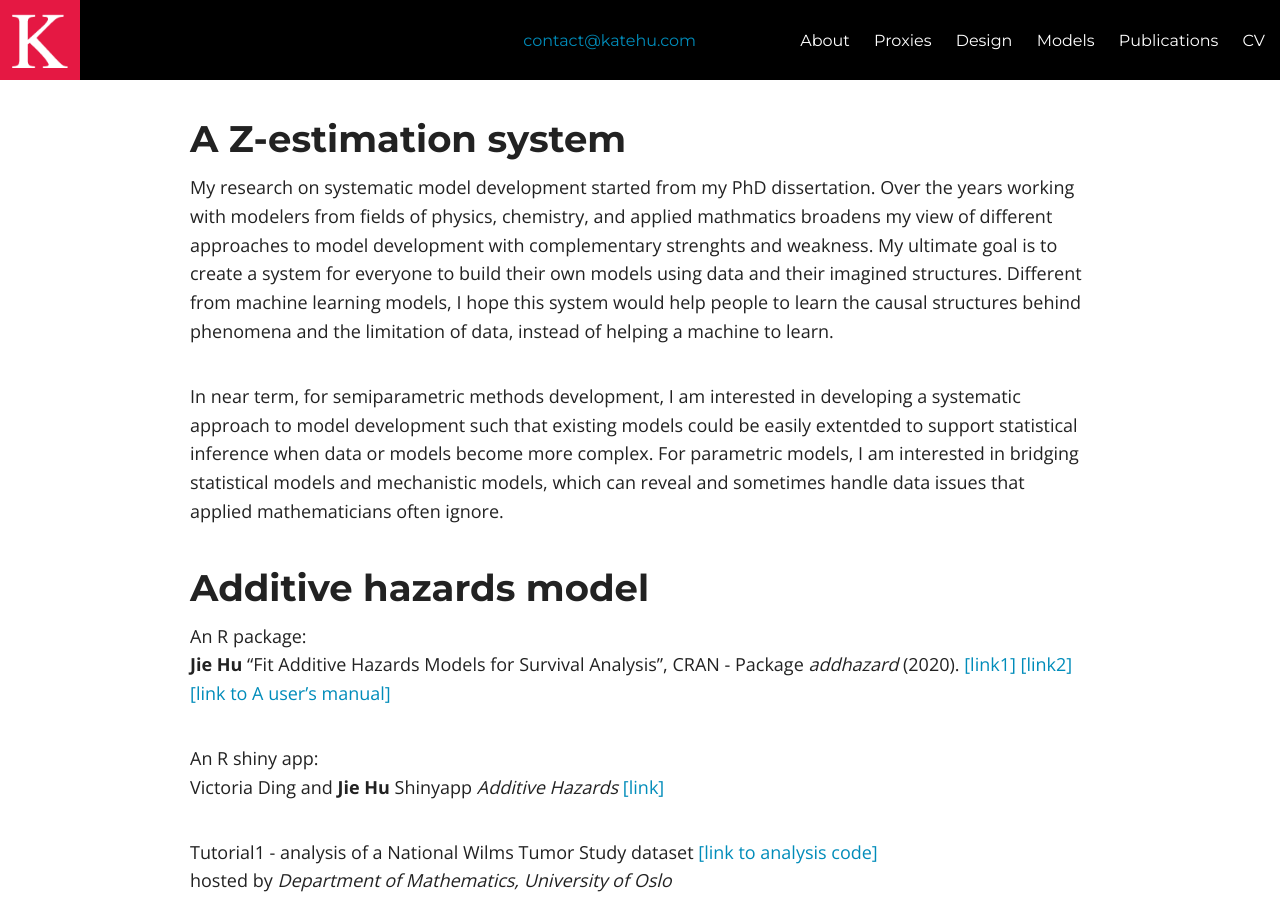
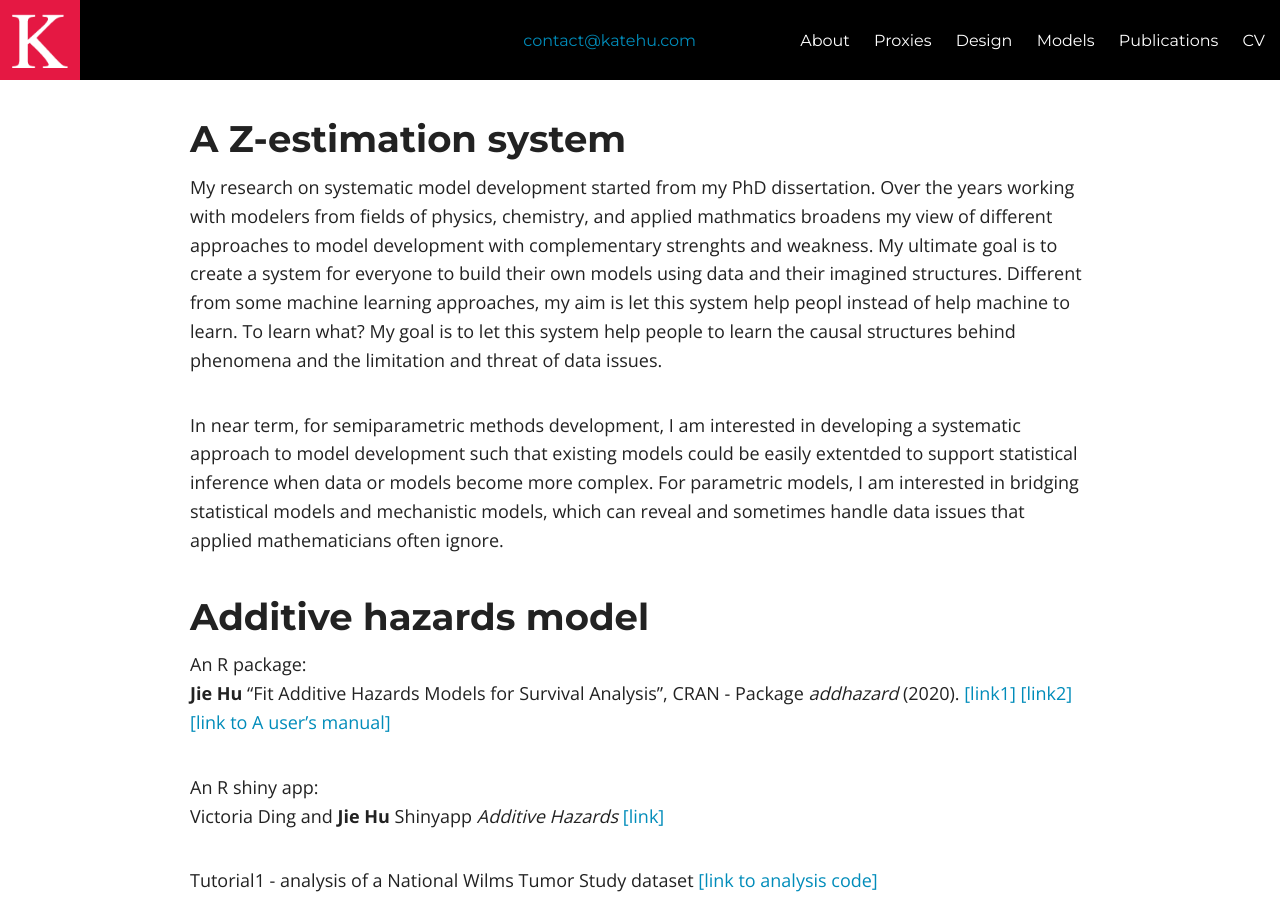
Before and after one commit to katehu/katehu.github.io, a Jekyll site: the page built from models.md, in a window 1280 px wide and 900 px high. Built offline with Jekyll 4.4.1, drawn with Linux system fonts in a browser that asks for light colours; nearby versions of some CDN libraries.

Commit message:
Update models.md

```diff
--- a/models.md
+++ b/models.md
@@ -5,7 +5,7 @@ title: Models
 ---
 ## A Z-estimation system
 
-My research on systematic model development started from my PhD dissertation. Over the years working with modelers from fields of physics, chemistry, and applied mathmatics broadens my view of different approaches to model development with complementary strenghts and weakness.  My ultimate goal is to create a system for everyone to build their own models using data and their imagined structures.  Different from machine learning models, I hope this system would help people to learn the causal structures behind phenomena and the limitation of data, instead of helping a machine to learn.
+My research on systematic model development started from my PhD dissertation. Over the years working with modelers from fields of physics, chemistry, and applied mathmatics broadens my view of different approaches to model development with complementary strenghts and weakness.  My ultimate goal is to create a system for everyone to build their own models using data and their imagined structures.  Different from some machine learning approaches, my aim is let this system help peopl instead of help machine to learn. To learn what? My goal is to let this system  help people to learn the causal structures behind phenomena and the limitation and threat of data issues.
 
 In near term, for semiparametric methods development, I am interested in developing a systematic approach to model development such that existing models could be easily extentded to support statistical inference when data or models become more complex.
 For parametric models, I am interested in bridging statistical models and mechanistic models, which can reveal and sometimes handle data issues that applied mathematicians often ignore.
```
